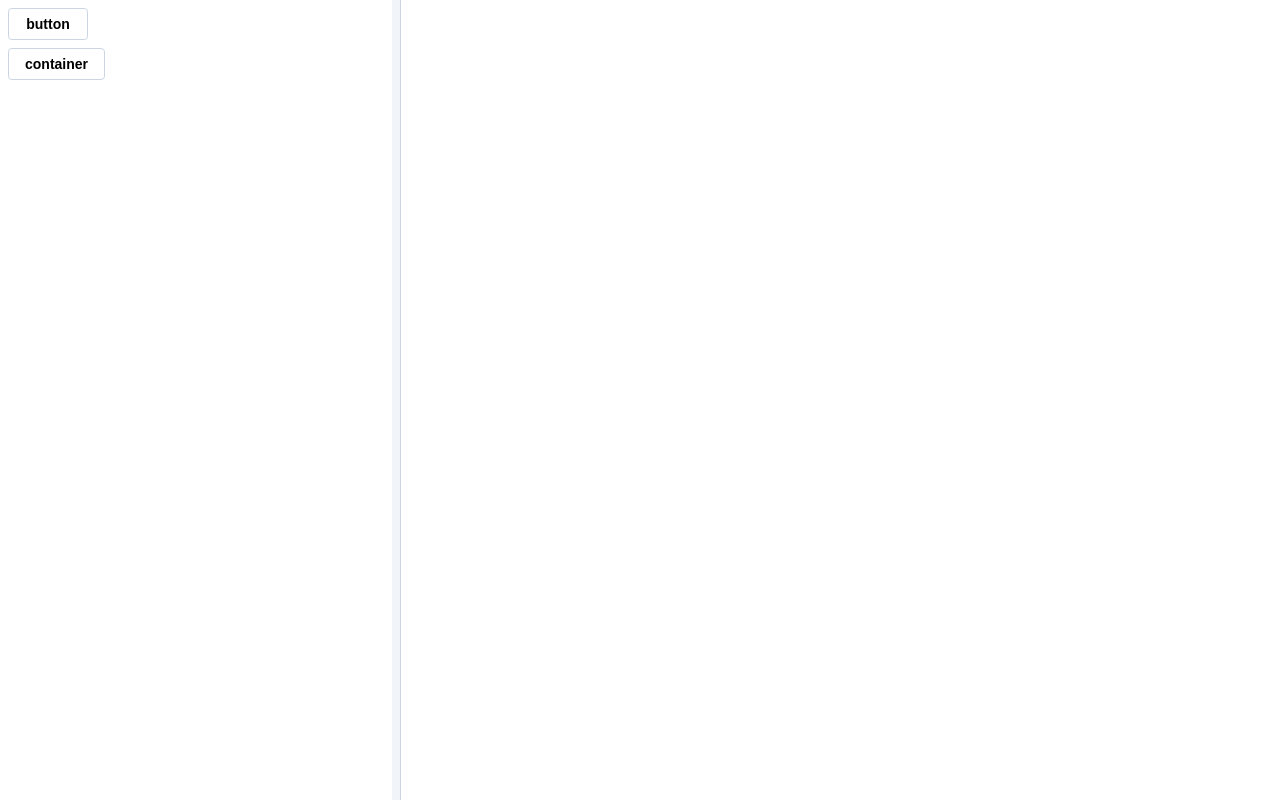
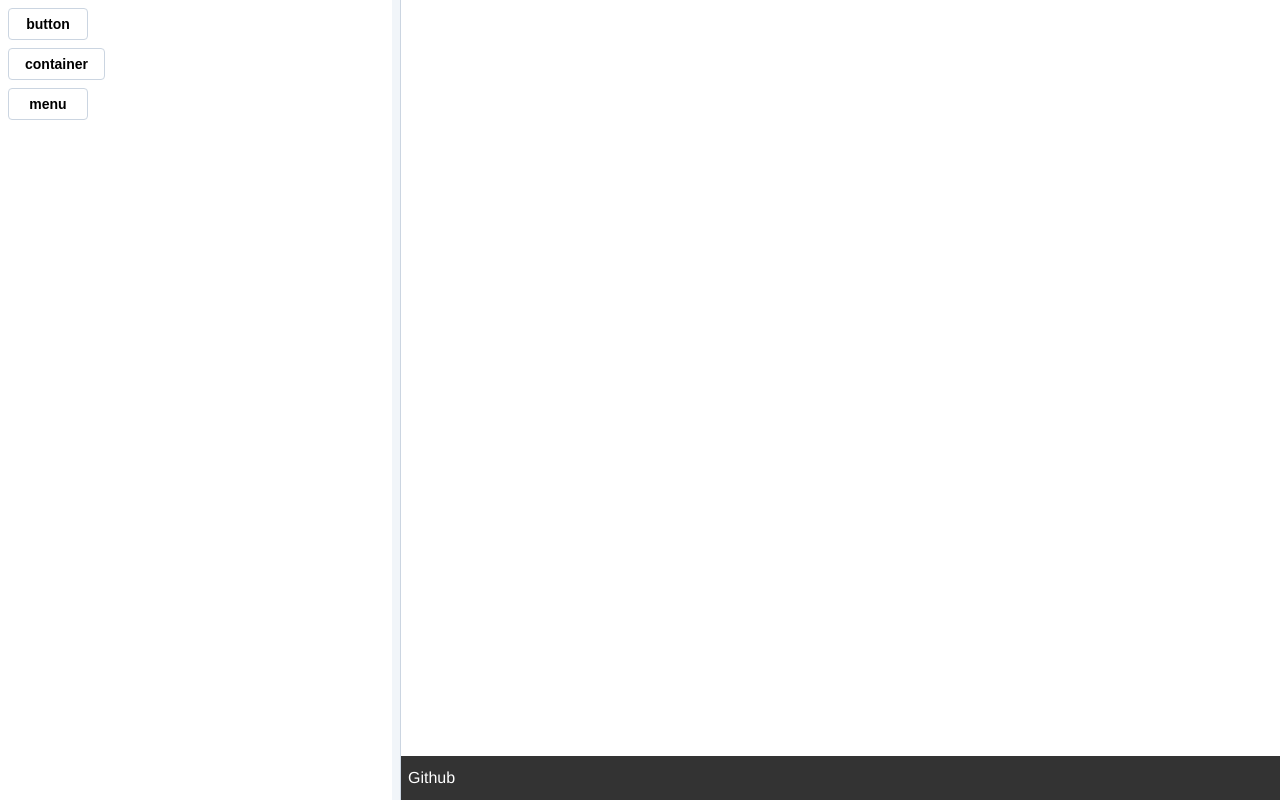
Before and after one commit to 7zMonkey/honeycomb-ui, a Svelte app: page / in a window 1280 px wide. Built offline with nearby package versions, Linux system fonts and the light colour scheme.

Commit message:
feat: 调整了首页样式

```diff
--- a/src/App.svelte
+++ b/src/App.svelte
@@ -8,7 +8,8 @@ import Container from './packages/container/Container.svelte';
 
 let links = [
   { lable: 'button', path: '/button' },
-  { lable: 'container', path: '/container'}
+  { lable: 'container', path: '/container'},
+  { lable: 'menu', path: '/menu'}
 ]
 </script>
 
@@ -22,12 +23,19 @@ let links = [
       {/each}
     </section>
   </Container>
-  <main>
-    <Router {routes}/>
-  </main>
+  <div class="container">
+    <div class="main-container">
+      <Router {routes}/>
+    </div>
+    <footer>
+      <a href="https://github.com/7zMonkey/honeycomb-ui">
+        Github
+      </a>
+    </footer>
+  </div>
 </div>
 
-<style>
+<style lang="less">
 .links {
   display: flex;
   flex-direction: column;
@@ -37,7 +45,36 @@ let links = [
   margin-bottom: 8px;
 }
 .page {
+  width: 100vw;
+  height: 100vh;
   display: flex;
   overflow: hidden;
 }
+.container {
+  width: 100%;
+  height: 100%;
+  overflow-y: auto;
+}
+.container .main-container {
+  width: 100%;
+  min-height: calc(100% - 44px);
+  overflow-x: auto;
+}
+.container footer {
+  box-sizing: border-box;
+  padding: 0 8px;
+  width: 100%;
+  background: #333;
+  height: 44px;
+  color: #fff;
+  display: flex;
+  justify-content: start;
+  align-self: center;
+}
+.container footer a {
+  color: #fff;
+  line-height: 44px;
+  text-decoration: none;
+  margin-right: 8px;
+}
 </style>
--- a/src/routes/index.js
+++ b/src/routes/index.js
@@ -5,7 +5,10 @@ const routes = {
   }),
   '/container': wrap({
     asyncComponent: () => import('../examples/container.svelte')
-}),
+  }),
+  '/menu': wrap({
+    asyncComponent: () => import('../examples/menu.svelte')
+  }),
 }
 
 export { routes }
```
